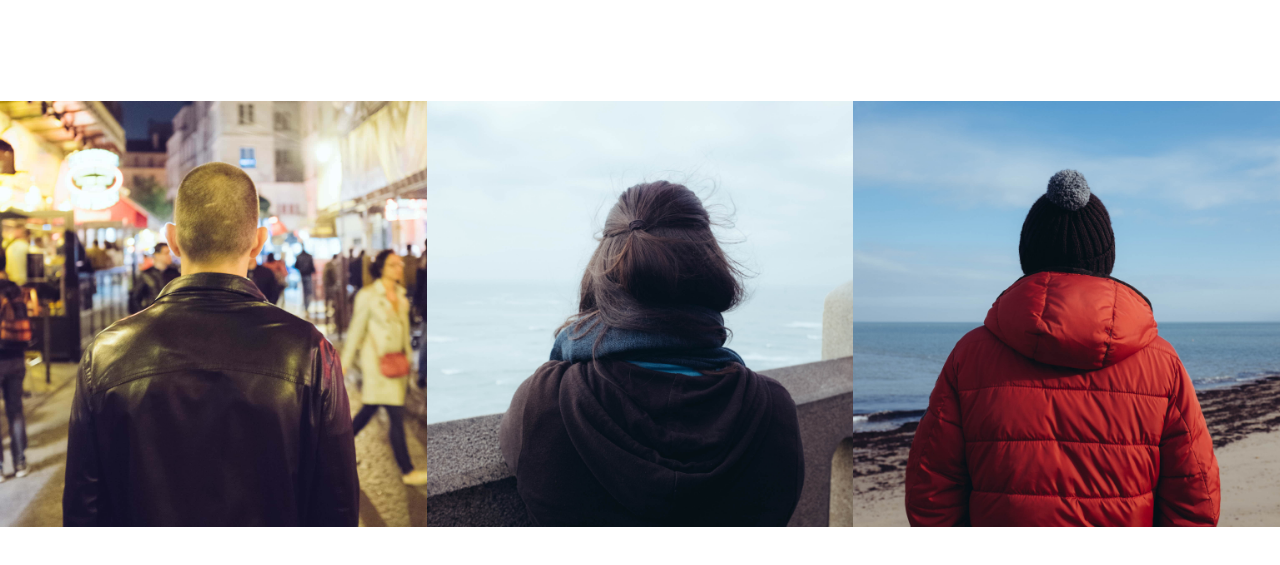
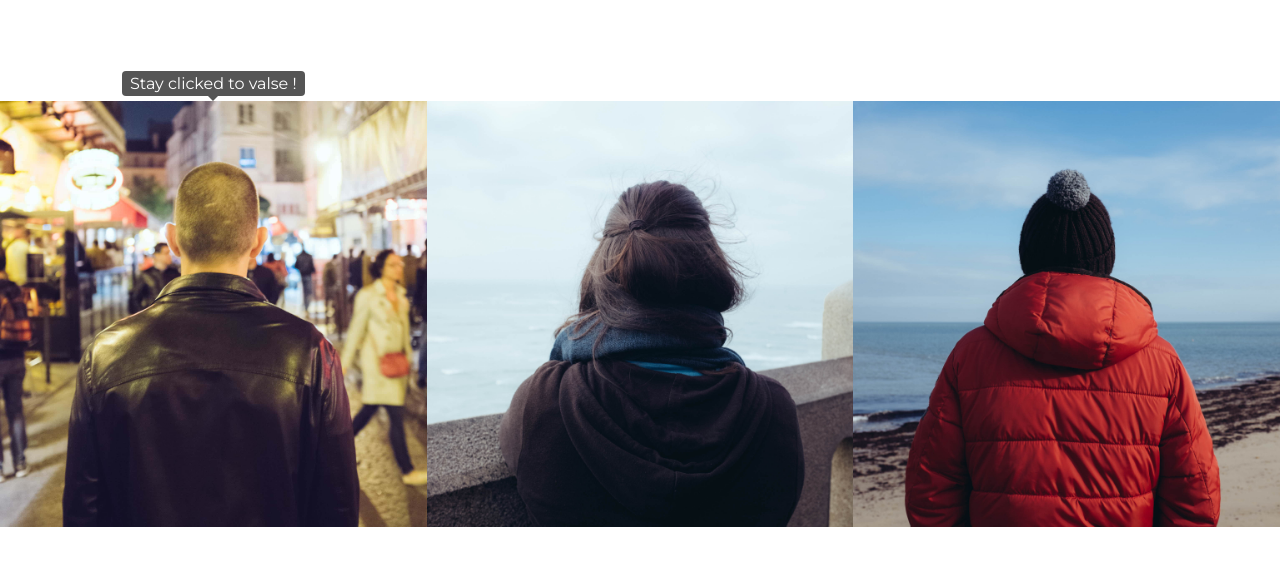
Before and after one commit to thibthib/duple, a website: page index.html in a window 1280 px wide. Shown: the part 193-758 px from the top of the page. Drawn offline with Linux system fonts and the light colour scheme.

Commit message:
Adding a tutorial

```diff
--- a/index.html
+++ b/index.html
@@ -14,6 +14,11 @@
 		<h1>Duple<span> Valse à deux temps</span></h1>
 	</header>
 	<main>
+		<div class="Tutorial">
+			<div class="Tooltip">
+				Stay clicked to valse !
+			</div>
+		</div>
 		<div class="Portrait is-template">
 			<div class="Portrait-mask">
 				<svg class="Portrait-loader">
--- a/src/styles/main.less
+++ b/src/styles/main.less
@@ -49,6 +49,40 @@ h1 span {
 main {
     width: 100%;
     display: block;
+    position: relative;
+}
+
+.Tutorial {
+    width: 100%;
+    text-align: center;
+    position: absolute;
+    top: -30px;
+    z-index: 10;
+}
+
+.Tooltip {
+    position: relative;
+    display: inline-block;
+    padding: 3px 8px;
+    color: #fff;
+    margin: 0 auto;
+    text-decoration: none;
+    background-color: #555;
+    border-radius: 4px;
+
+    &:before {
+        content: '';
+        position: absolute;
+        width: 0;
+        height: 0;
+        border-color: transparent;
+        border-style: solid;
+        bottom: -5px;
+        left: 50%;
+        margin-left: -5px;
+        border-width: 5px 5px 0;
+        border-top-color: #555;
+    }
 }
 
 .Portrait {
@@ -101,13 +135,15 @@ main {
 }
 
 @media screen and (min-width: 768px) {
-    .Portrait {
+    .Portrait,
+    .Tutorial {
         width: 50%;
     }
 }
 
 @media screen and (min-width: 1024px) {
-    .Portrait {
+    .Portrait,
+    .Tutorial {
         width: 33.33%;
     }
 }
```
Also changed, not shown: css/main.css.
